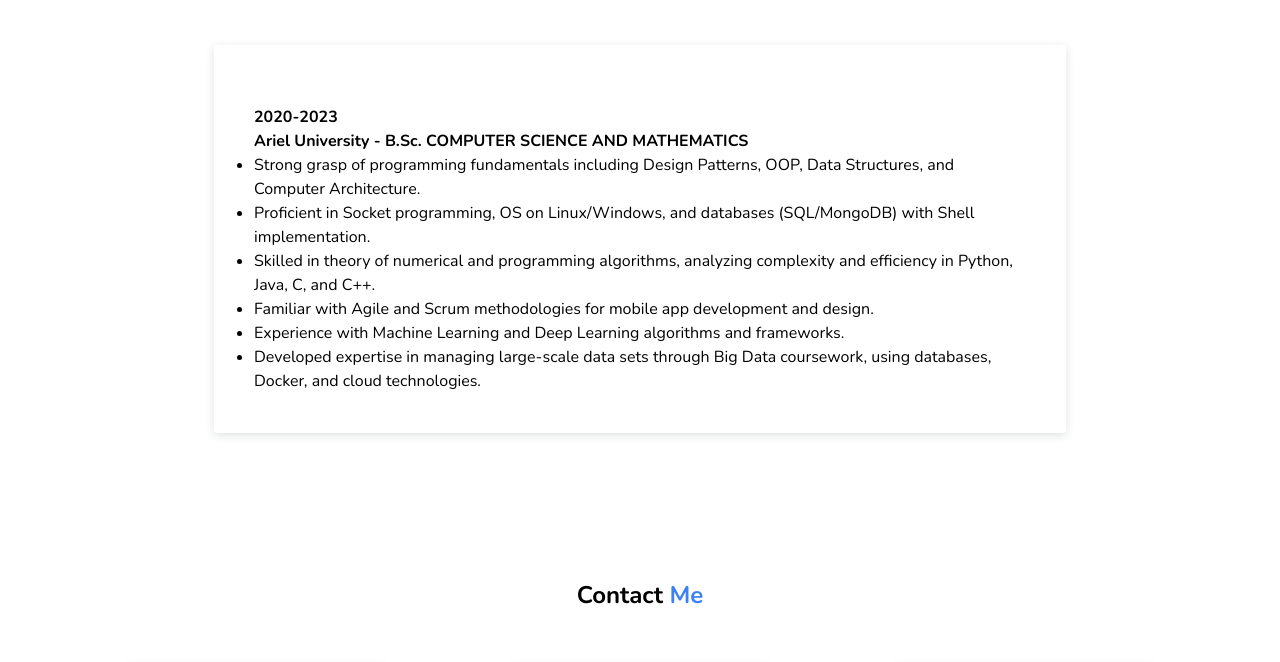
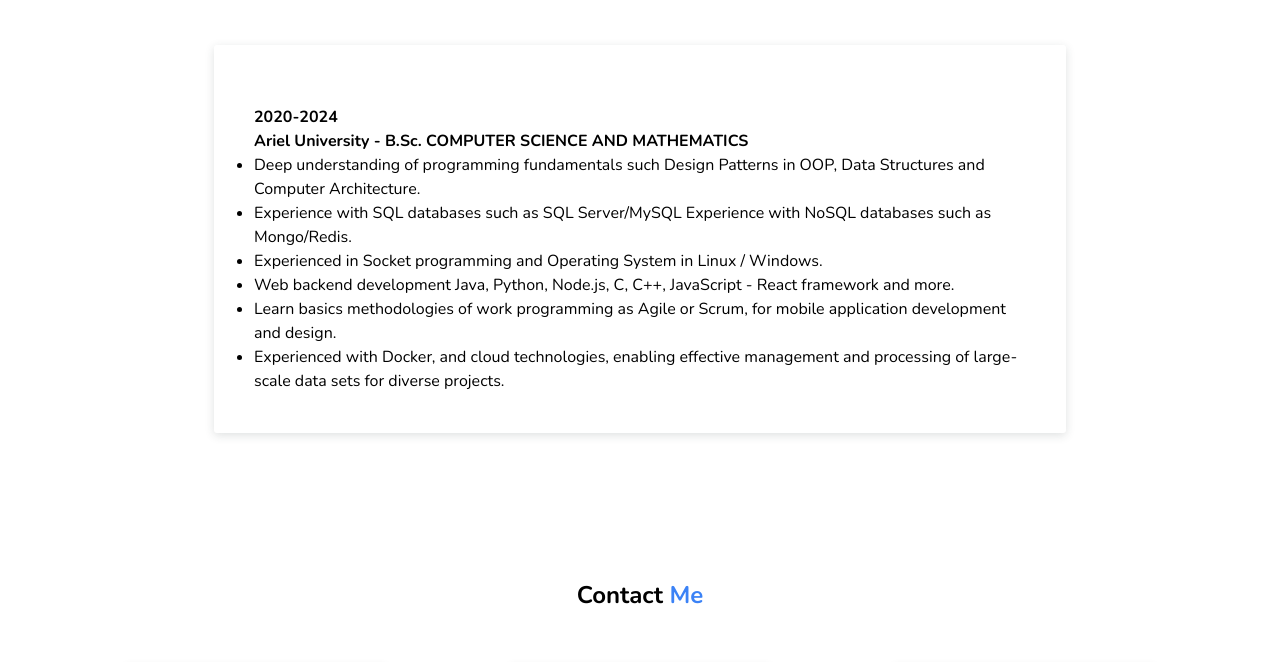
Before and after one commit to AnthonyAssayah/anthonyassayah.github.io, a plain HTML site: page index.html in a window 1280 px wide. Shown: the part 4443-5105 px from the top of the page. Drawn offline with nearby package versions, Linux system fonts and the light colour scheme; no server answers.

Commit message:
update education info

```diff
--- a/index.html
+++ b/index.html
@@ -135,7 +135,7 @@
         <!-- SOCIAL LINKS -->
         <div class="socials" data-aos="fade-in" style="top: 150px;">
           <ul>
-            <li class="bg-blue"><a href="https://www.linkedin.com/in/anthony-assayah-892b67230/fr"
+            <li class="bg-blue"><a href="https://www.linkedin.com/in/anthony-assayah"
               target="_blank"><span class="socials-text">LinkedIn</span> <i class="fab fa-linkedin fa-2x"></i
             ></a></li>
             <li class="bg-dark-grey"> <a href="https://github.com/AnthonyAssayah"
@@ -373,15 +373,16 @@
               </div>
 
               <div class="card-column-large">
-                <h4 class="education-year">2020-2023</h4>
+                <h4 class="education-year">2020-2024</h4>
                 <h4>Ariel University - B.Sc. COMPUTER SCIENCE AND MATHEMATICS</h4>
                 <ul>
-                  <li>Strong grasp of programming fundamentals including Design Patterns, OOP, Data Structures, and Computer Architecture.</li>
-                  <li>Proficient in Socket programming, OS on Linux/Windows, and databases (SQL/MongoDB) with Shell implementation.</li>
-                  <li>Skilled in theory of numerical and programming algorithms, analyzing complexity and efficiency in Python, Java, C, and C++.</li>
-                  <li>Familiar with Agile and Scrum methodologies for mobile app development and design.</li>
-                  <li>Experience with Machine Learning and Deep Learning algorithms and frameworks.</li>
-                  <li>Developed expertise in managing large-scale data sets through Big Data coursework, using databases, Docker, and cloud technologies.</li>
+                  <li>Deep understanding of programming fundamentals such Design Patterns in OOP, Data Structures and Computer Architecture.</li>
+                  <li>Experience with SQL databases such as SQL Server/MySQL Experience with NoSQL databases such as Mongo/Redis.</li>
+                  <li>Experienced in Socket programming and Operating System in Linux / Windows.</li>
+                  <li>Web backend development Java, Python, Node.js, C, C++, JavaScript - React framework and more.</li>
+                  <li>Learn basics methodologies of work programming as Agile or Scrum, for mobile application development and design.</li>
+                  <li>Experienced with Docker, and cloud technologies, enabling effective management and processing of large-scale data sets for
+                    diverse projects.</li>
                 </ul>
               </div>
             </div>
@@ -407,7 +408,7 @@
           <div class="card" data-aos="fade-in" data-aos-delay="200">
             <i class="fab fa-linkedin"></i>
             <h3>LinkedIn</h3>
-            <a href="https://www.linkedin.com/in/anthony-assayah-892b67230" class="text-blue" target="_blank">Anthony Assayah</a>
+            <a href="https://www.linkedin.com/in/anthony-assayah" class="text-blue" target="_blank">Anthony Assayah</a>
           </div>
         </div>
 
@@ -456,7 +457,7 @@
             <a href="https://github.com/AnthonyAssayah"
               target="_blank"><i class="fab fa-github fa-2x"></i
             ></a>
-            <a href="https://www.linkedin.com/in/anthony-assayah-892b67230"
+            <a href="https://www.linkedin.com/in/anthony-assayah"
               target="_blank"><i class="fab fa-linkedin fa-2x"></i
             ></a>
             <a href="mailto:anthonyassayah14@gmail.com"><i class="fas fa-envelope fa-2x"></i></a>
```
